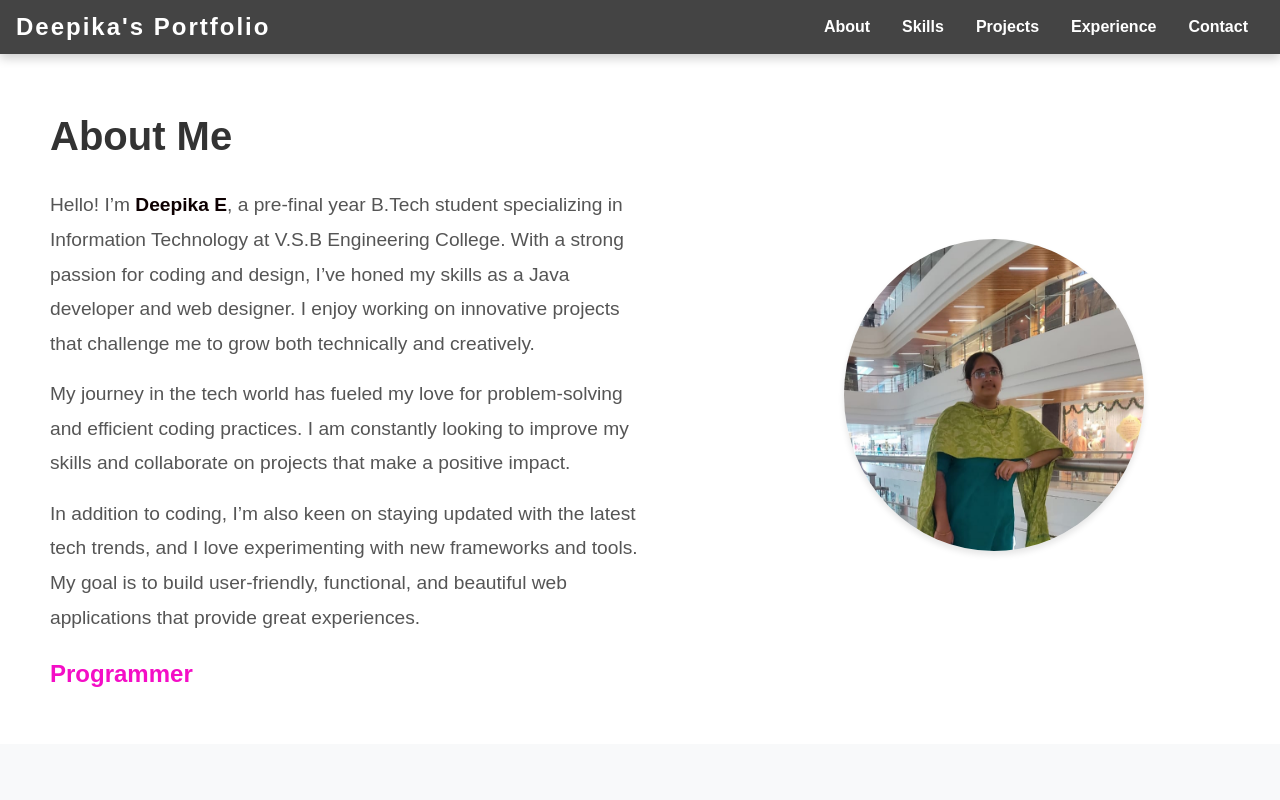
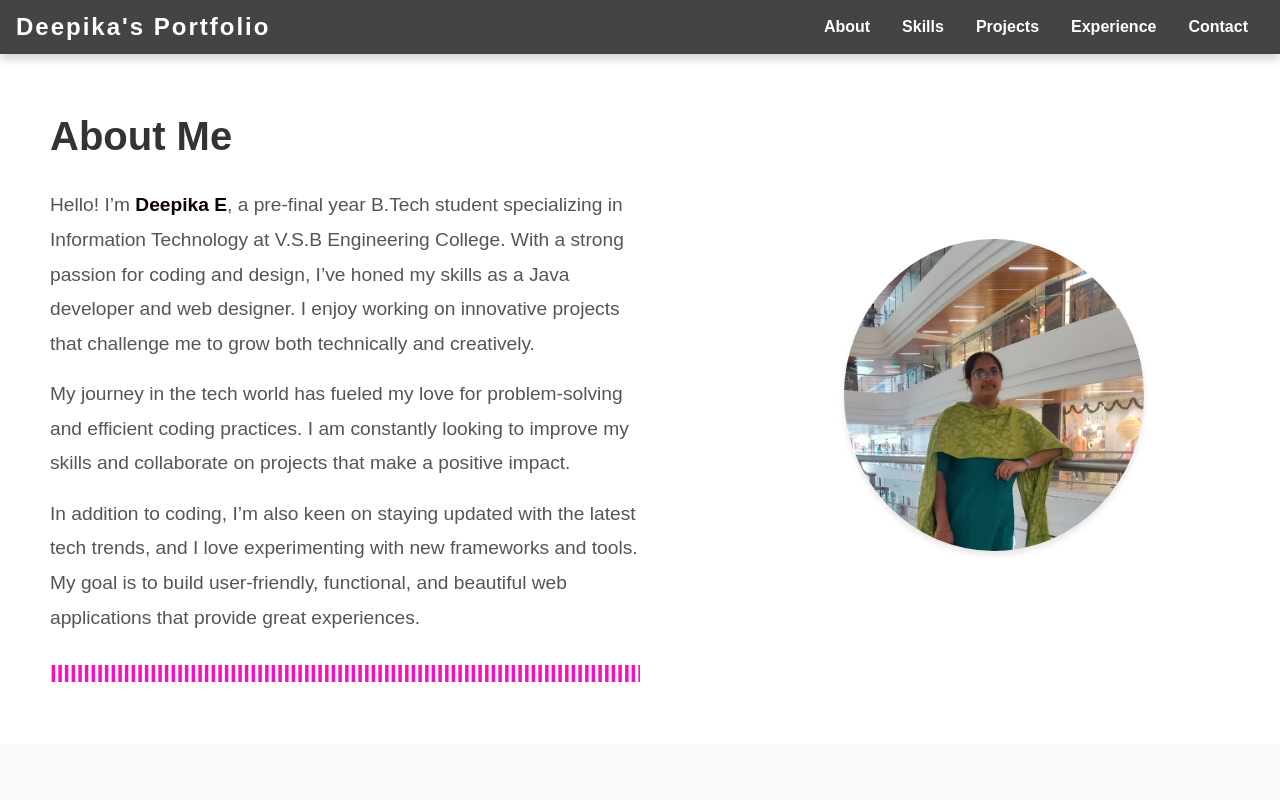
Before and after one commit to Deepika-E/portfolio, a React (Create React App) app: page / in a window 1280 px wide. Shown: the top 800 px of the page. Built offline with nearby package versions, Linux system fonts and the light colour scheme; the HTML template or start-up script is replaced by a standard one.

Commit message:
resolved hookeffects

```diff
--- a/src/components/AboutMe.js
+++ b/src/components/AboutMe.js
@@ -1,4 +1,4 @@
-import React, { useState, useEffect } from "react";
+import React, { useState } from "react";
 import "../App.scss";
 
 const AboutMe = () => {
@@ -11,29 +11,30 @@ const AboutMe = () => {
     "Problem Solver",
   ];
 
-  const [currentTextIndex, setCurrentTextIndex] = useState(0); // Tracks the current phrase
-  const [displayedText, setDisplayedText] = useState(""); // Text being typed
-  const [charIndex, setCharIndex] = useState(0); // Tracks the character being typed
+  const [currentTextIndex, setCurrentTextIndex] = useState(0);
+  const [displayedText, setDisplayedText] = useState("");
+  const [charIndex, setCharIndex] = useState(0);
 
-  useEffect(() => {
+  const typeText = () => {
     const typeInterval = setInterval(() => {
-      // Add one character at a time
       if (charIndex < normalTexts[currentTextIndex].length) {
         setDisplayedText((prev) => prev + normalTexts[currentTextIndex][charIndex]);
         setCharIndex((prev) => prev + 1);
       } else {
-        // Pause before clearing the text
         setTimeout(() => {
-          setDisplayedText(""); // Clear the text
-          setCharIndex(0); // Reset character index
-          setCurrentTextIndex((prev) => (prev + 1) % normalTexts.length); // Move to the next phrase
-        }, 1000); // 1-second pause before starting the next phrase
-        clearInterval(typeInterval); // Clear the typing interval
+          setDisplayedText("");
+          setCharIndex(0);
+          setCurrentTextIndex((prev) => (prev + 1) % normalTexts.length);
+        }, 1000);
+        clearInterval(typeInterval);
       }
-    }, 50); // Typing speed: 50ms per character
+    }, 50);
+  };
 
-    return () => clearInterval(typeInterval); // Clean up on unmount
-  }, [charIndex, currentTextIndex]); // Removed normalTexts from dependencies
+  // Trigger the typing effect once when the component mounts
+  React.useEffect(() => {
+    typeText();
+  }, []); // Empty dependency array ensures it runs only once
 
   return (
     <section className="about-me" id="about">
```
